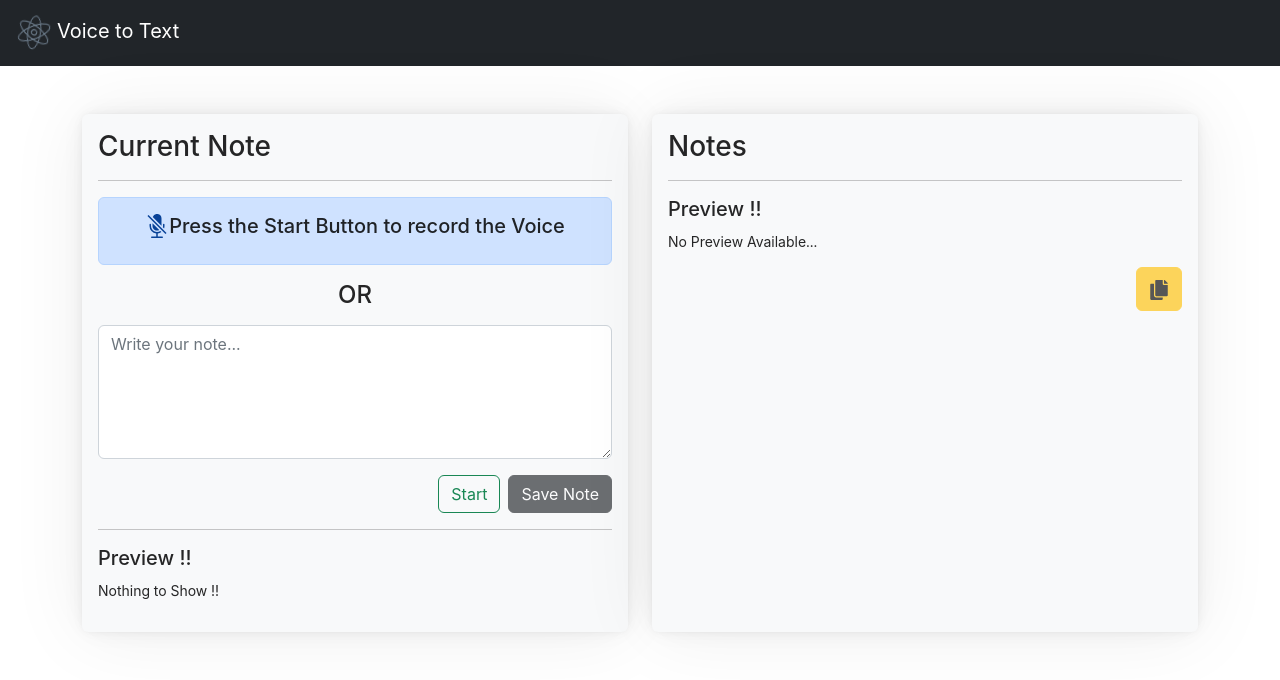
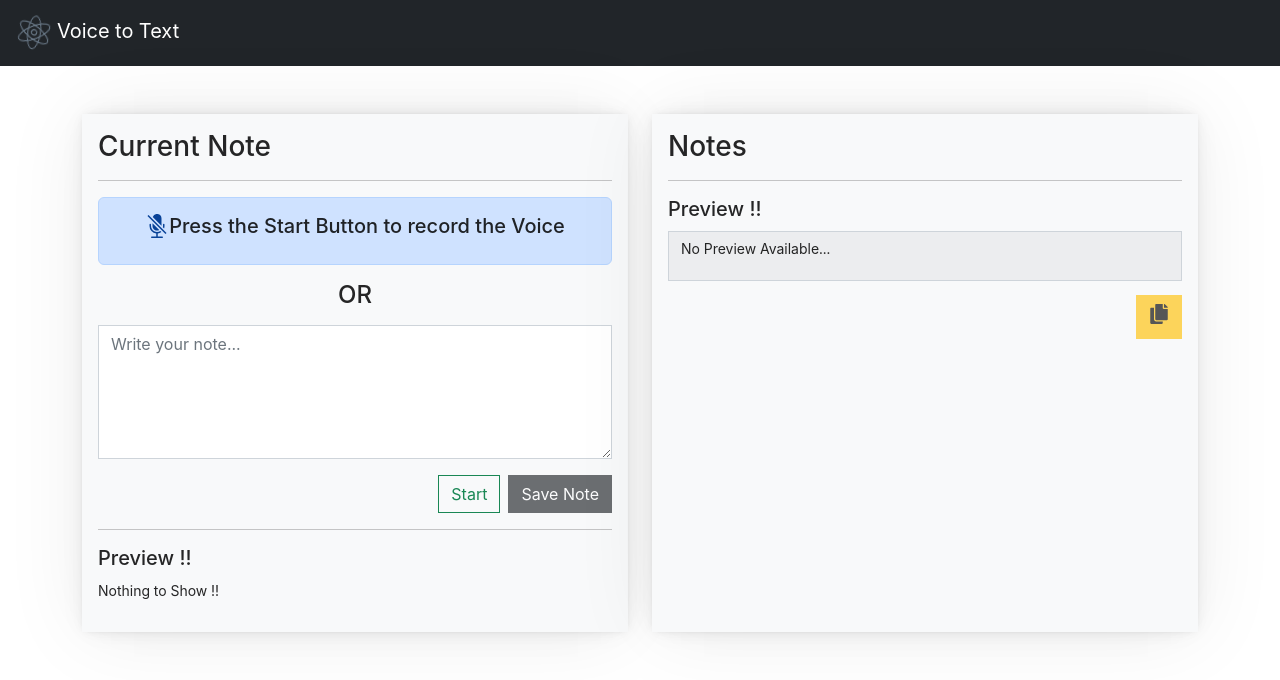
Before and after one commit to TheNewC0der-24/Textonus, a React (Create React App) app: page / in a window 1280 px wide. Shown: the top 680 px of the page. Built offline with nearby package versions, Linux system fonts and the light colour scheme.

Commit message:
Styling the Components

```diff
--- a/src/App.css
+++ b/src/App.css
@@ -10,7 +10,41 @@
         0px 0px 17.9px rgba(0, 0, 0, 0.042),
         0px 0px 33.4px rgba(0, 0, 0, 0.05),
         0px 0px 80px rgba(0, 0, 0, 0.07);
+    border-radius: 0 !important;
 }
+
+.text-field {
+    text-decoration: none !important;
+    outline: 0 !important;
+    border-radius: 0 !important;
+    box-shadow: none !important;
+}
+
+.text-field:focus {
+    border-color: #000 !important;
+    text-decoration: none !important;
+    outline: 0 !important;
+    box-shadow: none !important;
+}
+
+.saved-note {
+    border: 1px solid #ced4da !important;
+    padding: 0.375rem 0.75rem;
+    background-color: #ecedef;
+}
+
+Button {
+    border-radius: 0 !important;
+}
+
+.icon {
+    transform: translateY(-4px) !important;
+}
+
+.ant-message .anticon {
+    transform: translateY(-3px) !important;
+}
+
 
 @media (prefers-reduced-motion: no-preference) {
     .App-logo {
```
